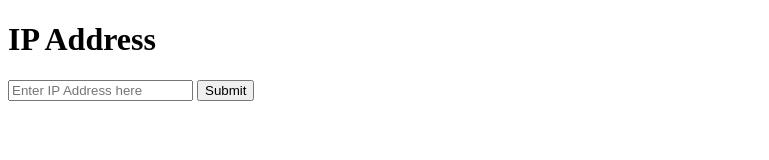
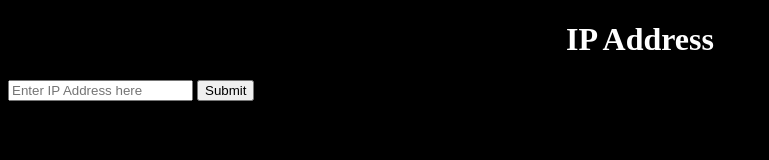
Before and after one commit to JHDeerin/TestMappd, a plain HTML site: page Application.html in a window 1280 px wide. Shown: the whole page, without its empty margins (0-769 px from the left). Drawn offline with Linux system fonts and the light colour scheme.

Commit message:
Update Application.html

```diff
--- a/Application.html
+++ b/Application.html
@@ -5,13 +5,13 @@
         <meta name = "author" content = "" />
         <meta name = "description" content = "This web page will find and map all of the server locations through which a given URL is routed." />
         <meta name = "keywords" content = "Hackathon, Georgia Tech" />
+        <link rel="stylesheet" type="text/css" href="GThack.css">
         <title>
             HackGT Project
         </title>
 
         <script type = "text/javascript">
             var input;
-
             function displayOutput() {
                 input = document.getElementById("userInput").value;
                 if (input.length === 0) {
@@ -20,12 +20,10 @@
                 }
                 document.getElementById("result").innerHTML = "You have requested " + input;
             }
-
             function get() {
                 xhttp.open("GET", "http://ip-api.com/xml", async);
                 xhttp.send(input);
             }
-
         </script>
 
 </head>
```
